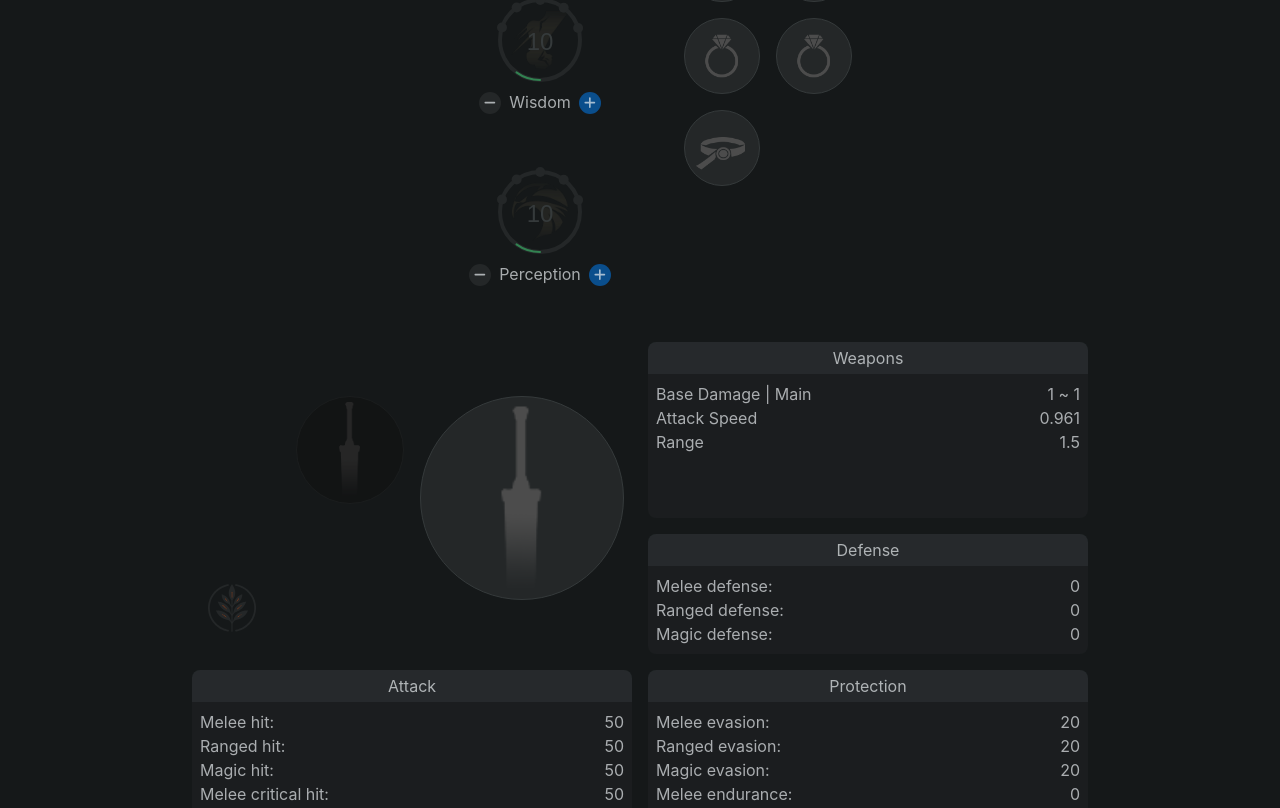
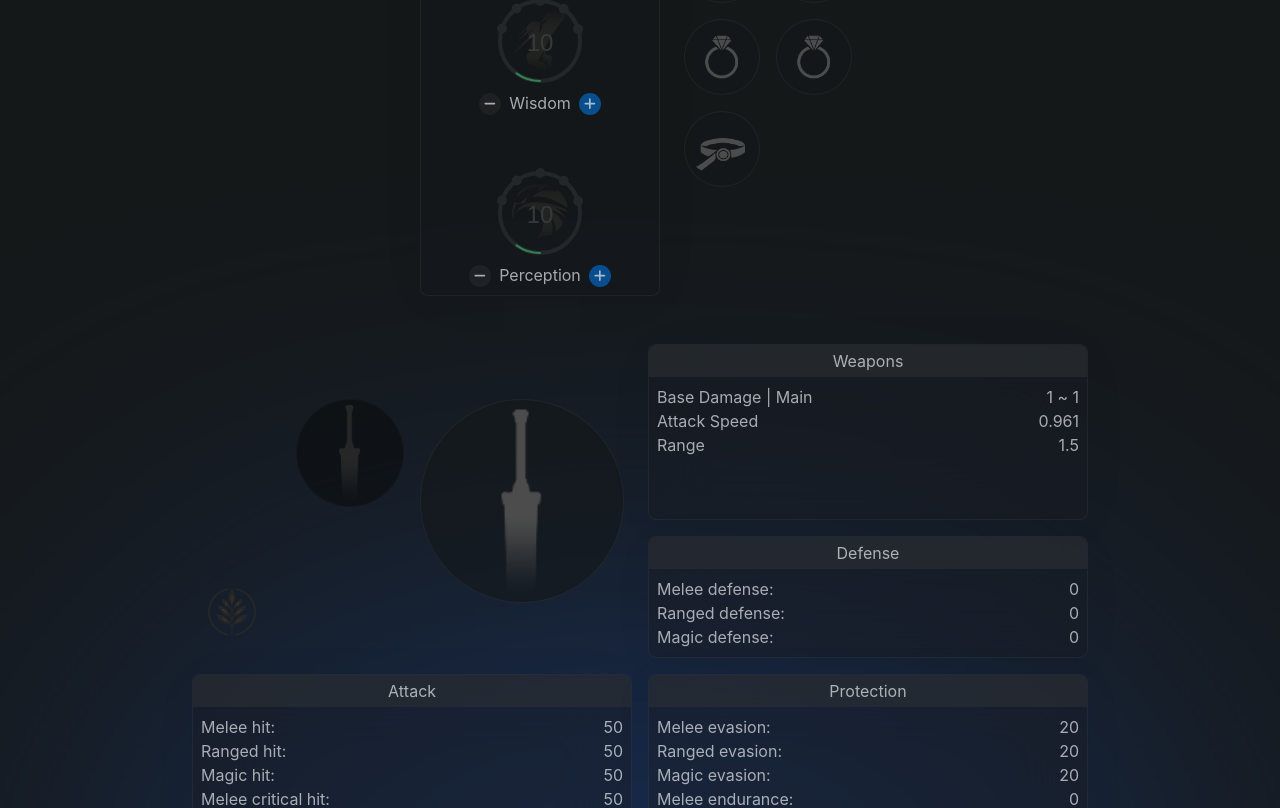
Before and after one commit to verstaulo/tl-calculate, a Vue app: page / in a window 1280 px wide. Shown: the part 458-1266 px from the top of the page. Built offline with nearby package versions, Linux system fonts and the light colour scheme.

Commit message:
change some styles

```diff
--- a/src/App.vue
+++ b/src/App.vue
@@ -54,6 +54,19 @@ const attributeStore = useAttributeStore();
     gap: 1rem;
     padding: 2rem;
     position: relative;
+}
+
+.mainView:before {
+    background-color: #246cf9;
+    opacity: 0.3;
+    content: '';
+    filter: blur(200px);
+    position: absolute;
+    height: 50%;
+    top: 50%;
+    left: 0;
+    right: 0;
+    transform: translateY(-50%);
 }
 
 .mainView__weaponGroup {
--- a/src/components/CharacterAttributes/AttributeInfo.vue
+++ b/src/components/CharacterAttributes/AttributeInfo.vue
@@ -44,14 +44,16 @@ const equipmentStore = useEquipmentStore();
 
 <style scoped>
 .info {
-    background-color: var(--neutral6);
+    background-color: var(--baseBackgroundColor);
     padding: var(--base-padding);
     width: 350px;
     text-align: left;
     font-size: 14px;
     color: var(--neutral4);
     border: 1px solid var(--neutral5);
-    box-shadow: 0 0 20px var(--neutral7);
+    border-radius: var(--base-border-radius);
+    backdrop-filter: blur(20px);
+    box-shadow: 0 5px 48px -9px rgba(0, 0, 0, 0.07);
 }
 
 .info > * + * {
@@ -71,7 +73,6 @@ const equipmentStore = useEquipmentStore();
 }
 
 .info__statsItem {
-    position: relative;
     display: flex;
     justify-content: space-between;
     gap: 10px;
--- a/src/components/CharacterAttributes/CharacterAttributes.vue
+++ b/src/components/CharacterAttributes/CharacterAttributes.vue
@@ -61,6 +61,9 @@ const attributeStore = useAttributeStore();
     flex-direction: column;
     gap: 2rem;
     min-width: 15rem;
+    background: var(--baseBackgroundColor);
+    border: 1px solid hsla(0, 0%, 100%, 0.05);
+    box-shadow: 0 5px 48px -9px rgba(0, 0, 0, 0.07);
 }
 
 .characterAttributes__title {
--- a/src/components/CharacterAttributes/CharacterAttributesCounter.vue
+++ b/src/components/CharacterAttributes/CharacterAttributesCounter.vue
@@ -33,14 +33,14 @@ const background = computed(() => {
 <template>
     <div class="attributeCounter">
         <div :style="attributeImage ? background : ''">
-            <tooltip>
+            <Tooltip>
                 <template #tooltip__trigger>
                     <CounterProgress :attributeCount="attributeCount" />
                 </template>
                 <template #tooltip__content>
                     <AttributeInfo :attribute-name="attributeName" />
                 </template>
-            </tooltip>
+            </Tooltip>
         </div>
         <div class="attributeCounter__controls">
             <button class="attributeCounter__button" @click="$emit('decrease')">
@@ -62,7 +62,6 @@ const background = computed(() => {
     flex-direction: column;
     justify-content: center;
     align-items: center;
-    position: relative;
     min-width: 2.19rem;
 }
 
@@ -78,7 +77,6 @@ const background = computed(() => {
 .attributeCounter__button {
     width: 22px;
     height: 22px;
-    position: relative;
     display: flex;
     justify-content: center;
     align-items: center;
--- a/src/components/CharacterEquipment/CharacterEquipmentItem.vue
+++ b/src/components/CharacterEquipment/CharacterEquipmentItem.vue
@@ -89,9 +89,9 @@ const setMenuMode = () => {
 
 .equipmentItem__button {
     display: block;
-    border: 1px solid var(--neutral5);
+    border: 1px solid hsla(0, 0%, 100%, 0.05);
     border-radius: 100%;
-    background-color: var(--neutral6);
+    background-color: var(--baseBackgroundColor);
     width: 4.75rem;
     height: 4.75rem;
 }
--- a/src/components/CharacterEquipment/ItemMenu.vue
+++ b/src/components/CharacterEquipment/ItemMenu.vue
@@ -215,16 +215,17 @@ onUnmounted(() => {
 .itemMenu {
     display: grid;
     gap: 1rem;
-    background-color: var(--neutral6);
     padding: var(--base-padding);
     width: v-bind(menuWidth);
     text-align: left;
     font-size: 14px;
     color: var(--neutral4);
-    border: 1px solid var(--neutral5);
     border-radius: 0.2rem;
-    box-shadow: 0 0 20px var(--neutral7);
     user-select: none;
+    backdrop-filter: blur(20px);
+    background: rgba(27, 28, 37, 0.4);
+    border: 1px solid hsla(0, 0%, 100%, 0.05);
+    box-shadow: 0 5px 48px -9px rgba(0, 0, 0, 0.07);
 }
 
 .itemMenu__level {
--- a/src/components/CharacterEquipment/ItemMenuPerk.vue
+++ b/src/components/CharacterEquipment/ItemMenuPerk.vue
@@ -26,7 +26,7 @@ defineProps({
     padding: 0.5rem;
     border-radius: 0.2rem;
     gap: 0.5rem;
-    background-color: hsla(var(--neutral77), 0.95);
+    background-color: var(--baseBackgroundColor);
 }
 
 .perk__wrapper {
--- a/src/components/CharacterEquipment/ItemMenuResonance.vue
+++ b/src/components/CharacterEquipment/ItemMenuResonance.vue
@@ -92,7 +92,7 @@ const filteredResonanceEffects = computed(() => {
 
 <style scoped>
 .resonance__body {
-    background-color: hsla(var(--neutral77), 0.5);
+    background-color: var(--baseBackgroundColor);
     border-radius: 0.25rem;
 }
 
--- a/src/components/CharacterEquipment/ItemMenuStats.vue
+++ b/src/components/CharacterEquipment/ItemMenuStats.vue
@@ -2,7 +2,7 @@
 import storeKeyToTitle from '../../utils/storeKeyToTitle.js';
 import { FontAwesomeIcon } from '@fortawesome/vue-fontawesome';
 import { faChevronRight } from '@fortawesome/free-solid-svg-icons/faChevronRight';
-import { computed, ref, watch, watchEffect } from 'vue';
+import { computed, ref, watch } from 'vue';
 
 const props = defineProps({
     itemGroup: String,
@@ -157,7 +157,6 @@ watch(
 </template>
 <style scoped>
 .stats {
-    background-color: hsla(var(--neutral77), 0.95);
     color: var(--neutral1);
     border-radius: 0.2rem;
 }
@@ -197,10 +196,11 @@ watch(
 
 .stats--primary {
     padding: 0.5rem;
-    background-color: hsla(var(--neutral66), 0.5);
+    background-color: var(--baseForeGroundColor);
 }
 
 .stats--secondary {
     padding: 0.5rem;
+    background-color: var(--baseBackgroundColor);
 }
 </style>
--- a/src/components/CharacterStats/CharacterStatsList.vue
+++ b/src/components/CharacterStats/CharacterStatsList.vue
@@ -111,7 +111,10 @@ const equipmentStore = useEquipmentStore();
 .characterStats {
     min-width: 300px;
     border-radius: var(--base-border-radius);
-    background-color: hsla(var(--neutral66), 0.4);
+    backdrop-filter: blur(33px);
+    background: rgba(27, 28, 37, 0.4);
+    border: 1px solid hsla(0, 0%, 100%, 0.05);
+    box-shadow: 0 5px 48px -9px rgba(0, 0, 0, 0.07);
 }
 
 .characterStats__title {
@@ -119,7 +122,7 @@ const equipmentStore = useEquipmentStore();
     text-align: center;
     user-select: none;
     padding: calc(var(--base-padding) / 2);
-    background-color: hsla(var(--neutral77), 0.6);
+    background-color: var(--baseForeGroundColor);
     mix-blend-mode: screen;
     border-top-left-radius: var(--base-border-radius);
     border-top-right-radius: var(--base-border-radius);
--- a/src/style.css
+++ b/src/style.css
@@ -12,8 +12,8 @@
     -webkit-font-smoothing: antialiased;
     -moz-osx-font-smoothing: grayscale;
 
-    --baseBackgroundColor: hsla(195, 9%, 9%, 1);
-    --baseForeGroundColor: hsla(195, 5%, 15%, 1);
+    --baseBackgroundColor: hsla(195, 9%, 9%, 0.6);
+    --baseForeGroundColor: hsla(195, 5%, 15%, 0.6);
 
     --neutral7: hsla(195, 9%, 9%, 1);
     --neutral77: 195, 9%, 9%;
```
